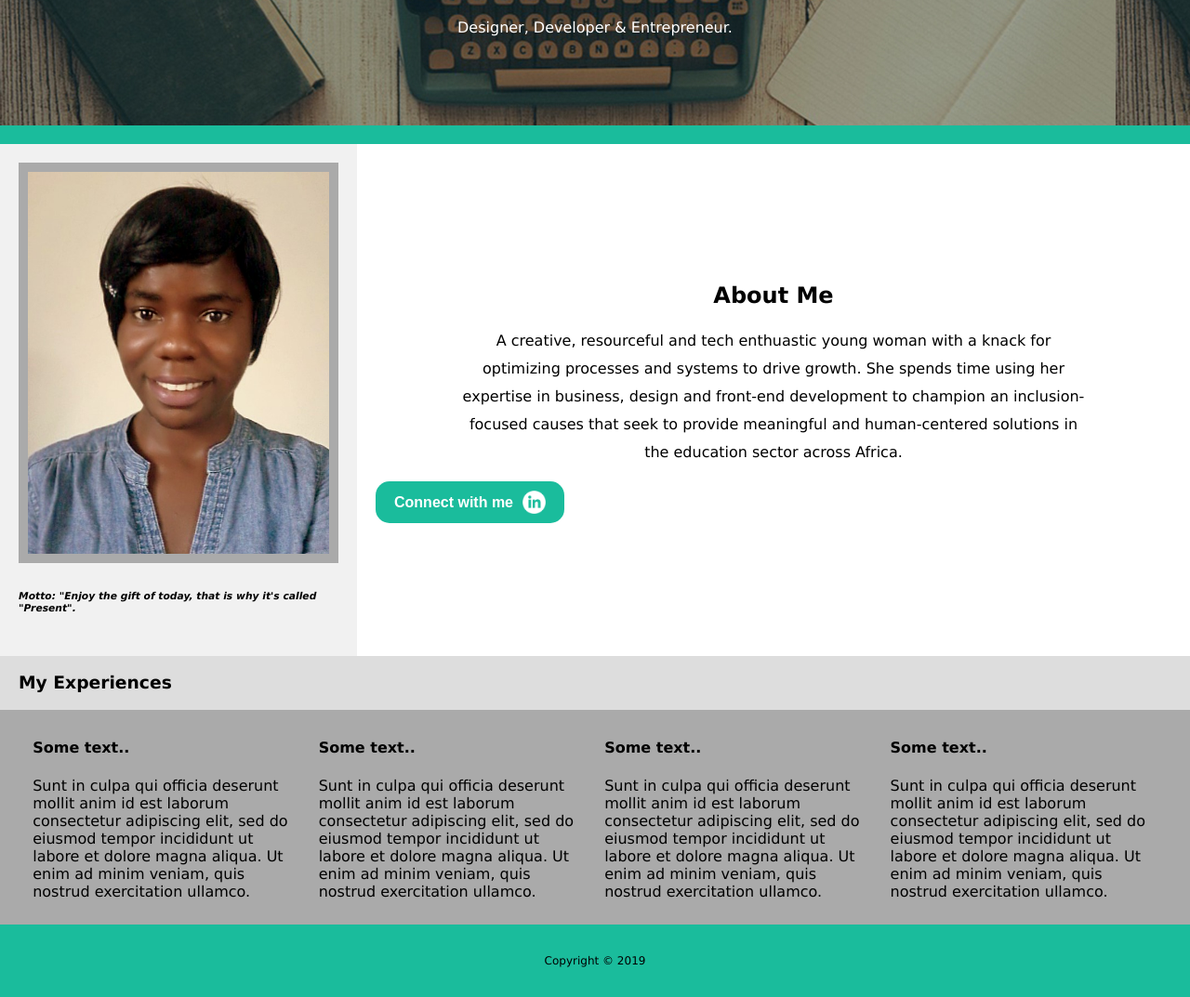
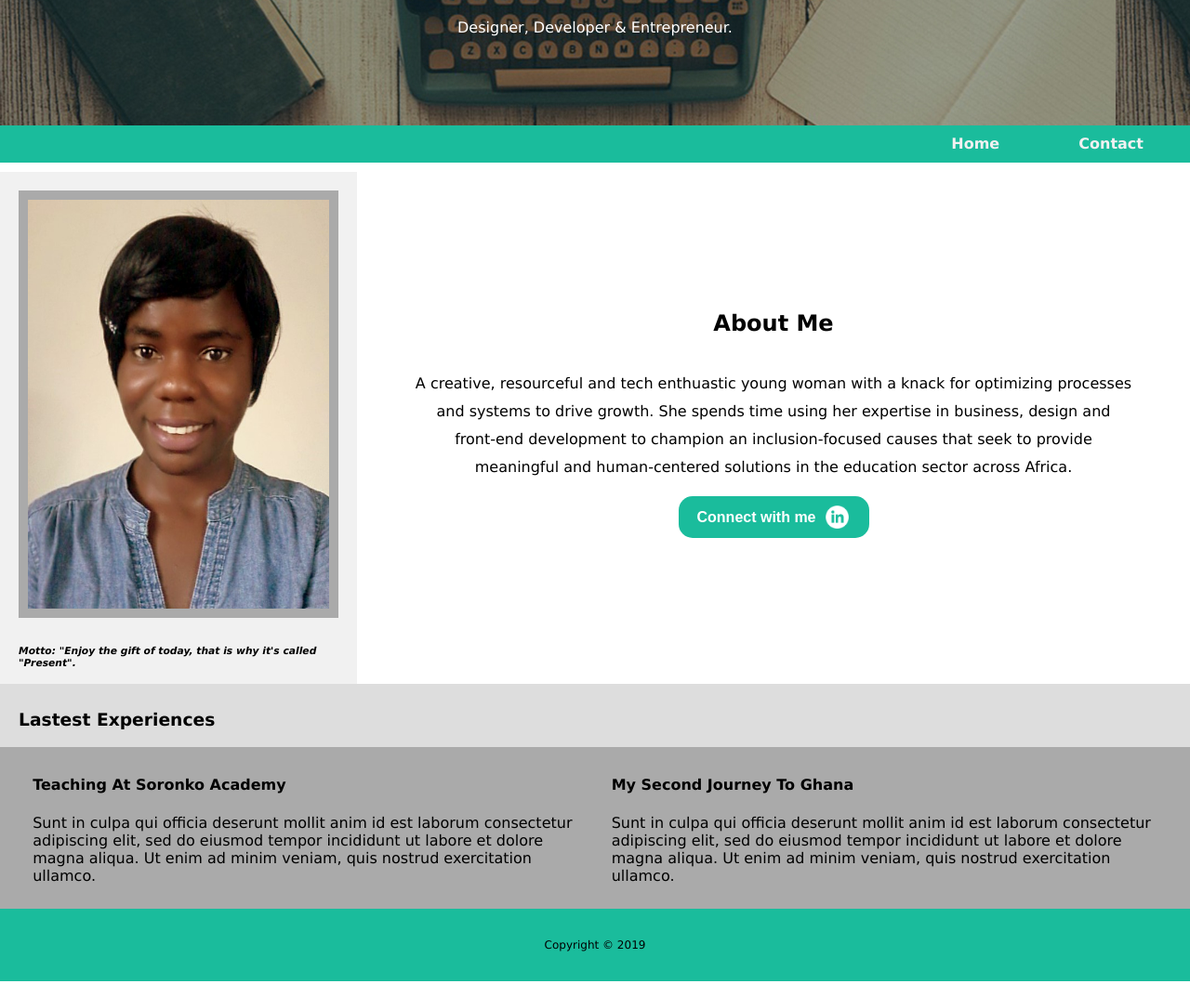
Before and after one commit to rhoC0de/oreoluwa_akanni, a plain HTML site: page index.html in a window 1280 px wide. Shown: the part 160-1233 px from the top of the page at 93% size. Drawn offline with Linux system fonts and the light colour scheme.

Commit message:
Completed framework

```diff
--- a/index.html
+++ b/index.html
@@ -11,61 +11,59 @@
 
 <body>
 
-    <div class="header">
+    <header>
         <h1>Oreoluwa Akanni</h1>
         <p> Designer, Developer & Entrepreneur.</p>
+    </header>
+
+
+    <nav>
+        <span><a href="index.html">Home</a></span>
+        <span><a href="contact.html">Contact</a></span>
+    </nav>
+
+
+    <section id="middle">
+
+
+
+
+
+        <div class="left">
+            <img src="images/mypic.jpg" class="background">
+            <h6><i>Motto: "Enjoy the gift of today, that is why it's called "Present". </i></h6>
         </div>
 
-    <div class="after-header"></div>
-
-    <div id="middle">
-        <div class="side">
-
-            <div><img src="images/mypic.jpg" id="main-img" class="fakeimg"></div>
-            <h6><i>Motto: "Enjoy the gift of today, that is why it's called "Present". </i></h6>
-
-        </div>
-        <div class="main">
-            <div>
+        <div class="right">
+            <div id="right-content">
                 <h2>About Me</h2>
                 <p>A creative, resourceful and tech enthuastic young woman with a knack for optimizing processes and
                     systems to drive growth. She spends time using her expertise in business, design and front-end
                     development to champion an inclusion-focused causes that seek to provide meaningful and
                     human-centered solutions in the education sector across Africa.
                 </p>
-                <button>Connect with me <img src="images/linkedin.png" class="icon"/></button>
+                <a href="https://www.linkedin.com/in/oreoluwa-akanni-707a15158/">
+                    <button>Connect with me <img src="images/linkedin.png" class="icon" /></button>
+                </a>
             </div>
         </div>
+    </section>
 
-        <div id="last">
-            <h3>My Experiences</h3>
-            <div class="fakeimg">
+
+    <section id="end">
+        <h3>Lastest Experiences</h3>
+        <div class="background">
             <div class="experience">
-                    <h4>Some text..</h4>
+                <h4>Teaching At Soronko Academy</h4>
                 <p>Sunt in culpa qui officia deserunt mollit anim id est laborum consectetur adipiscing elit, sed do
                     eiusmod
                     tempor incididunt ut labore et dolore magna aliqua. Ut enim ad minim veniam, quis nostrud
                     exercitation
                     ullamco.</p>
             </div>
+
             <div class="experience">
-                    <h4>Some text..</h4>
-                    <p>Sunt in culpa qui officia deserunt mollit anim id est laborum consectetur adipiscing elit, sed do
-                        eiusmod
-                        tempor incididunt ut labore et dolore magna aliqua. Ut enim ad minim veniam, quis nostrud
-                        exercitation
-                        ullamco.</p>
-                </div>
-                <div class="experience">
-                    <h4>Some text..</h4>
-                    <p>Sunt in culpa qui officia deserunt mollit anim id est laborum consectetur adipiscing elit, sed do
-                        eiusmod
-                        tempor incididunt ut labore et dolore magna aliqua. Ut enim ad minim veniam, quis nostrud
-                        exercitation
-                        ullamco.</p>
-                </div>
-                <div class="experience">
-                    <h4>Some text..</h4>
+                <h4>My Second Journey To Ghana</h4>
                 <p>Sunt in culpa qui officia deserunt mollit anim id est laborum consectetur adipiscing elit, sed do
                     eiusmod
                     tempor incididunt ut labore et dolore magna aliqua. Ut enim ad minim veniam, quis nostrud
@@ -74,12 +72,12 @@
             </div>
         </div>
 
-        </div>
-    </div>
+    </section>
 
-    <div class="footer">
+
+    <section class="footer">
         <p>Copyright &copy; 2019</p>
-    </div>
+    </section>
 
 </body>
 
--- a/style.css
+++ b/style.css
@@ -9,7 +9,7 @@ body {
 }
 
 /* Header/logo Title */
-.header {
+header {
     padding: 80px;
     text-align: center;
     /* background: #1abc9c; */
@@ -18,14 +18,35 @@ body {
 }
 
 /* Increase the font size of the heading */
-.header h1 {
+header h1 {
     font-size: 40px;
 }
 
-.after-header {
+nav {
     background-color: #1abc9c;
     width: 100%;
-    padding: 10px;
+    text-align: right;
+    padding: 0 10px 0 10px;
+}
+
+nav span,
+nav span a,
+nav span a:visited {
+    /* float:right; */
+    margin: 0px;
+    text-align: center;
+    line-height: 40px;
+    color: #f1f1f1;
+    font-size: 16px;
+    font-weight: bold;
+    text-decoration: none;
+    padding: 0 20px 0 20px;
+    /* padding-right: 20px; */
+}
+
+nav span a:hover {
+    color: #f1f1f1;
+    background-color: #106957;
 }
 
 /* Column container */
@@ -36,11 +57,13 @@ body {
     -ms-flex-wrap: wrap;
     /* IE10 */
     flex-wrap: wrap;
+    background-color: #f1f1f1;
+    margin-top: 10px;
 }
 
 /* Create two unequal columns that sits next to each other */
 /* Sidebar/left column */
-.side {
+.left {
     -ms-flex: 30%;
     /* IE10 */
     flex: 30%;
@@ -48,12 +71,12 @@ body {
     padding: 20px;
 }
 
-#main-img {
-    height: 30%;
+.left img {
+    height: 90%;
 }
 
 /* Main column */
-.main {
+.right {
     -ms-flex: 70%;
     /* IE10 */
     flex: 70%;
@@ -63,40 +86,55 @@ body {
     text-align: center;
     line-height: 30px;
     /* float: center; */
+    /* justify-items: center; */
 }
 
-.main h2 {
+.right h2 {
     width: 90%;
-    padding-left: 10%;
+    /* padding-left: 10%; */
 }
 
-.main p {
+.right p {
     width: 90%;
-    padding-left: 10%;
+    /* padding-left: 10%; */
 }
 
-button {
+#right-content {
+    display: flex;
+    flex-direction: column;
+    align-items: center;
+    text-align: center;
+}
+
+#right-content a {
+    text-decoration: none;
+}
+
+a button {
     display: flex;
     align-items: center;
-    padding: 10px 20px 10px 20px;
+    padding: 10px 0px 10px 20px;
     font-size: 16px;
     font-weight: 700;
     color: white;
     background-color: #1abc9c;
     border: none;
     border-radius: 15px;
+    width: 205px;
+}
+
+#form{
     text-align: center;
-    /* vertical-align: middle; */
-    /* margin-left: 35%; */
+    margin: 50px;
+}
+
+#form input{
+    margin-top: 10px;
 }
 
 button:hover {
     color: #f1f1f1;
     background-color: #106957;
-}
-
-button b {
-    padding: 0px;
 }
 
 .icon {
@@ -107,14 +145,15 @@ button b {
 }
 
 /* Fake image, just for this example */
-.fakeimg {
+.background {
     background-color: #aaa;
     width: 100%;
     padding: 10px;
 }
 
-#last {
+#end {
     background-color: #ddd;
+    padding-top: 10px;
 }
 
 h3 {
@@ -122,7 +161,7 @@ h3 {
 }
 
 .experience {
-    width: 22%;
+    width: 47%;
     display: inline-block;
     margin-left: 2%;
 }
@@ -145,7 +184,7 @@ h3 {
         width: 47%;
     }
 
-    .header {
+    header {
         width: 100%;
     }
 }
@@ -161,7 +200,7 @@ h3 {
         width: 47%;
     }
 
-    .header {
+    header {
         width: 100%;
     }
 }
```
Also changed, not shown: contact.html (added, +51 -0 lines), school.html (added, +19 -0 lines). Lines whose indentation alone changed are shown as unchanged.
